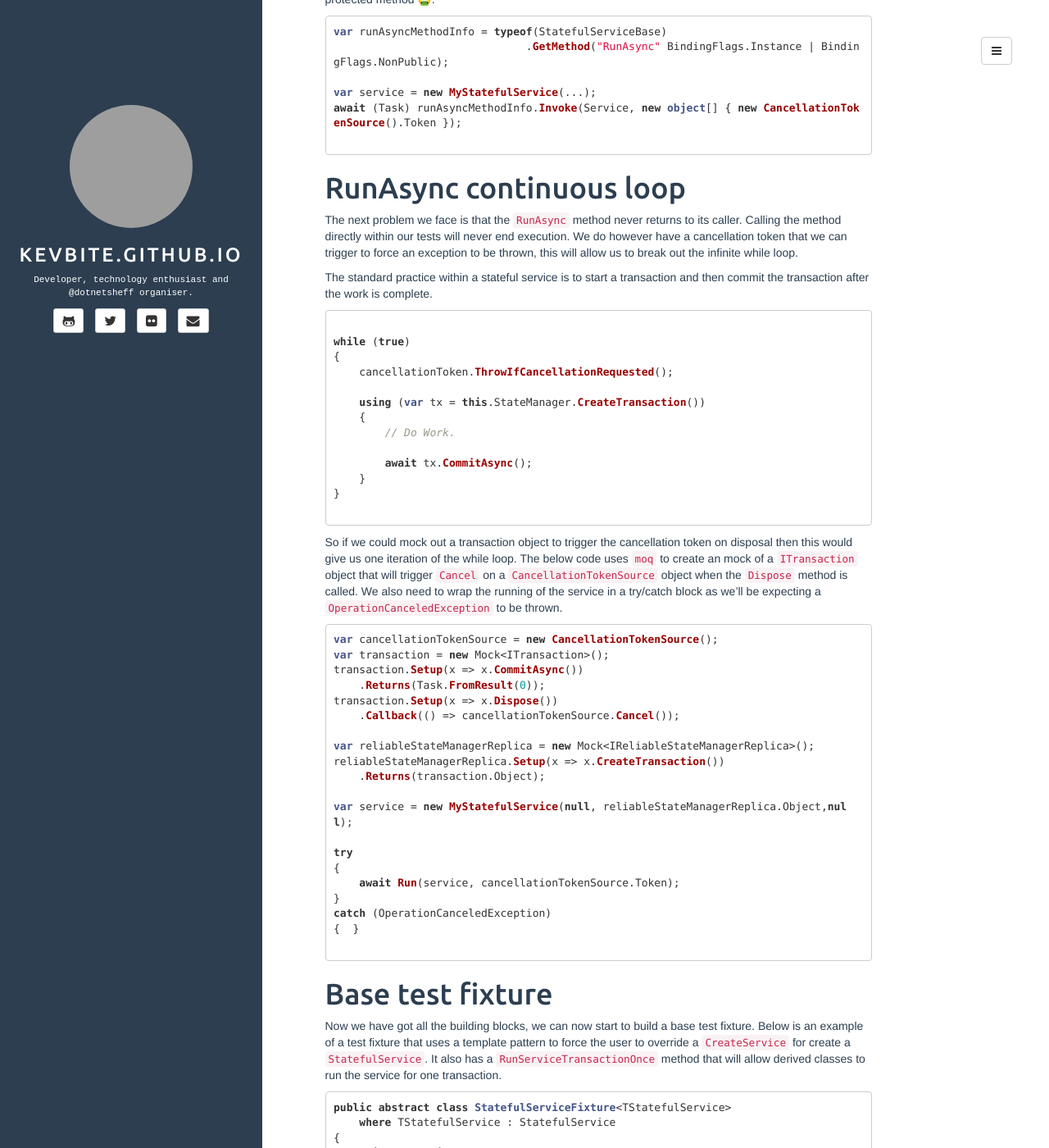
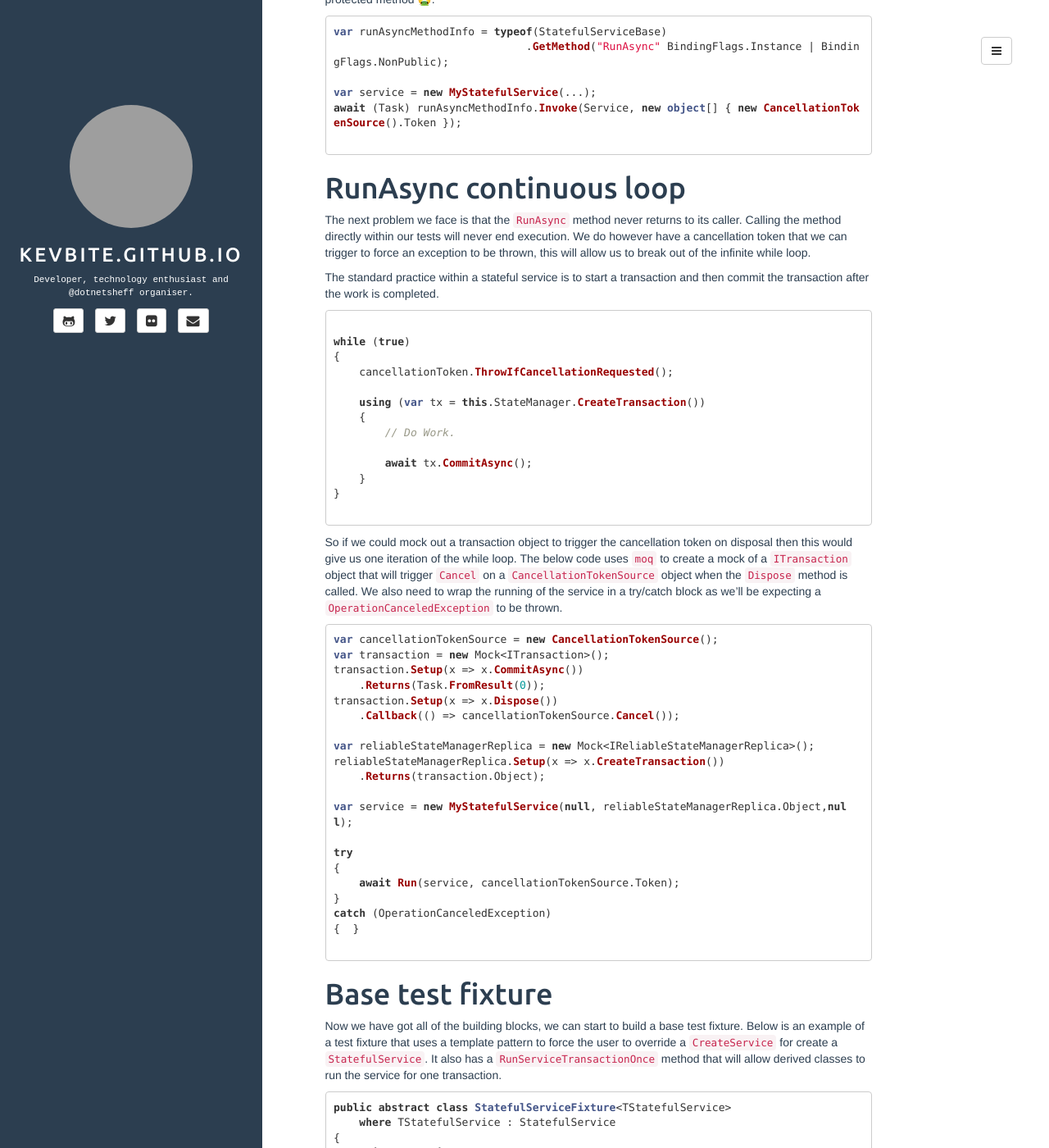
Before and after one commit to kevbite/kevbite.github.io, a Jekyll site: the page built from _posts/2016-12-17-unit-testing-service-fabric-services.md, in a window 1280 px wide and 1400 px high, scrolled down 1274 px. Shown: the whole window at 82% size. Built offline with Jekyll 4.4.1, drawn with Linux system fonts in a browser that asks for light colours; Markdown is read by kramdown in place of the engine named in the settings; comment, search, counter and statistics services are not loaded; some of the changed text lies outside the part shown; grey boxes are pictures that could not be loaded.

Commit message:
Updating post.

````diff
--- a/_posts/2016-12-17-unit-testing-service-fabric-services.md
+++ b/_posts/2016-12-17-unit-testing-service-fabric-services.md
@@ -66,9 +66,9 @@
 
 # RunAsync continuous loop
 
-The next problem we face is that the `RunAsync` method never returns to its caller. Calling the method directly within our tests will never end execution. We do however have a cancellation token that we can trigger to force an exception to be thrown, this will allow us to break out the infinite while loop.
+The next problem we face is that the `RunAsync` method never returns to its caller. Calling the method directly within our tests will never end execution. We do however have a cancellation token that we can trigger to force an exception to be thrown, this will allow us to break out of the infinite while loop.
 
-The standard practice within a stateful service is to start a transaction and then commit the transaction after the work is complete.
+The standard practice within a stateful service is to start a transaction and then commit the transaction after the work is completed.
 
 ```csharp
 
@@ -86,7 +86,7 @@
 
 ```
 
-So if we could mock out a transaction object to trigger the cancellation token on disposal then this would give us one iteration of the while loop. The below code uses `moq` to create an mock of a `ITransaction` object that will trigger `Cancel` on a `CancellationTokenSource` object when the `Dispose` method is called. We also need to wrap the running of the service in a try/catch block as we'll be expecting a `OperationCanceledException` to be thrown.
+So if we could mock out a transaction object to trigger the cancellation token on disposal then this would give us one iteration of the while loop. The below code uses `moq` to create a mock of a `ITransaction` object that will trigger `Cancel` on a `CancellationTokenSource` object when the `Dispose` method is called. We also need to wrap the running of the service in a try/catch block as we'll be expecting a `OperationCanceledException` to be thrown.
 
 ```csharp
 var cancellationTokenSource = new CancellationTokenSource();
@@ -113,7 +113,7 @@
 
 # Base test fixture
 
-Now we have got all the building blocks, we can now start to build a base test fixture. Below is an example of a test fixture that uses a template pattern to force the user to override a `CreateService` for create a `StatefulService`. It also has a `RunServiceTransactionOnce` method that will allow derived classes to run the service for one transaction.
+Now we have got all of the building blocks, we can start to build a base test fixture. Below is an example of a test fixture that uses a template pattern to force the user to override a `CreateService` for create a `StatefulService`. It also has a `RunServiceTransactionOnce` method that will allow derived classes to run the service for one transaction.
 
 ```csharp
 public abstract class StatefulServiceFixture<TStatefulService>
````
Also changed, not shown: other parts of _posts/2016-12-17-unit-testing-service-fabric-services.md (+4 -4 lines).
